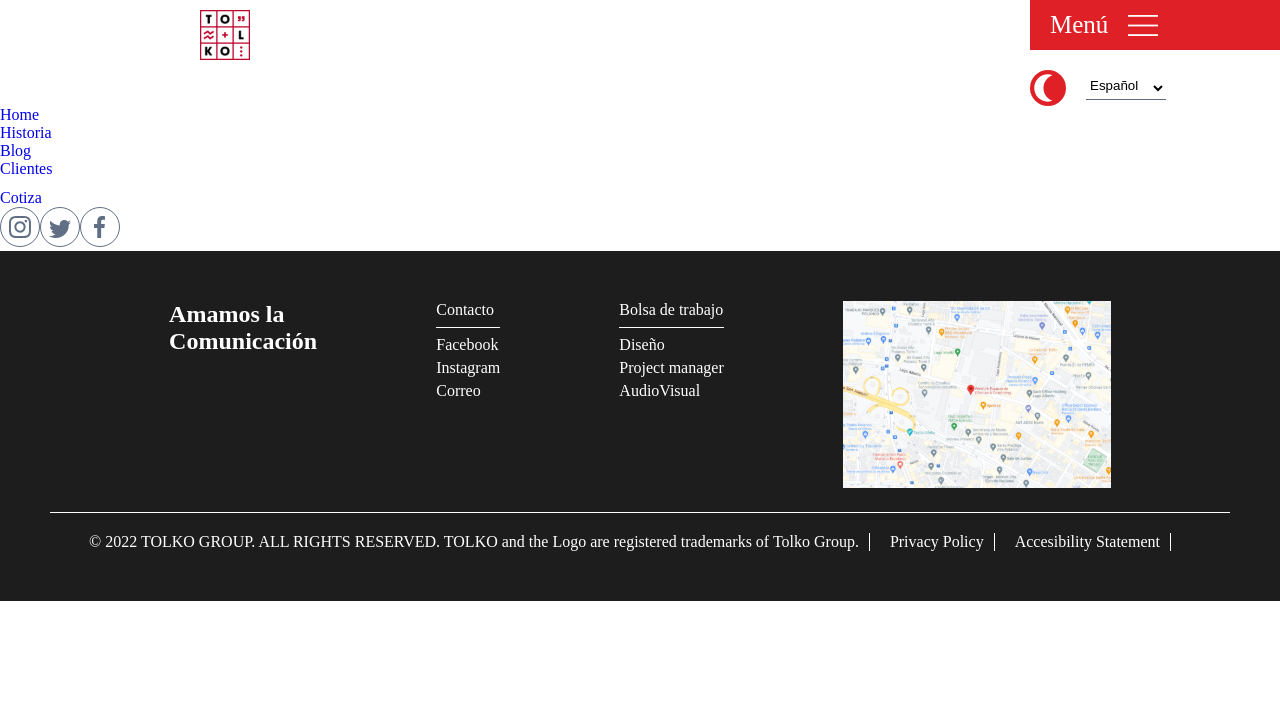
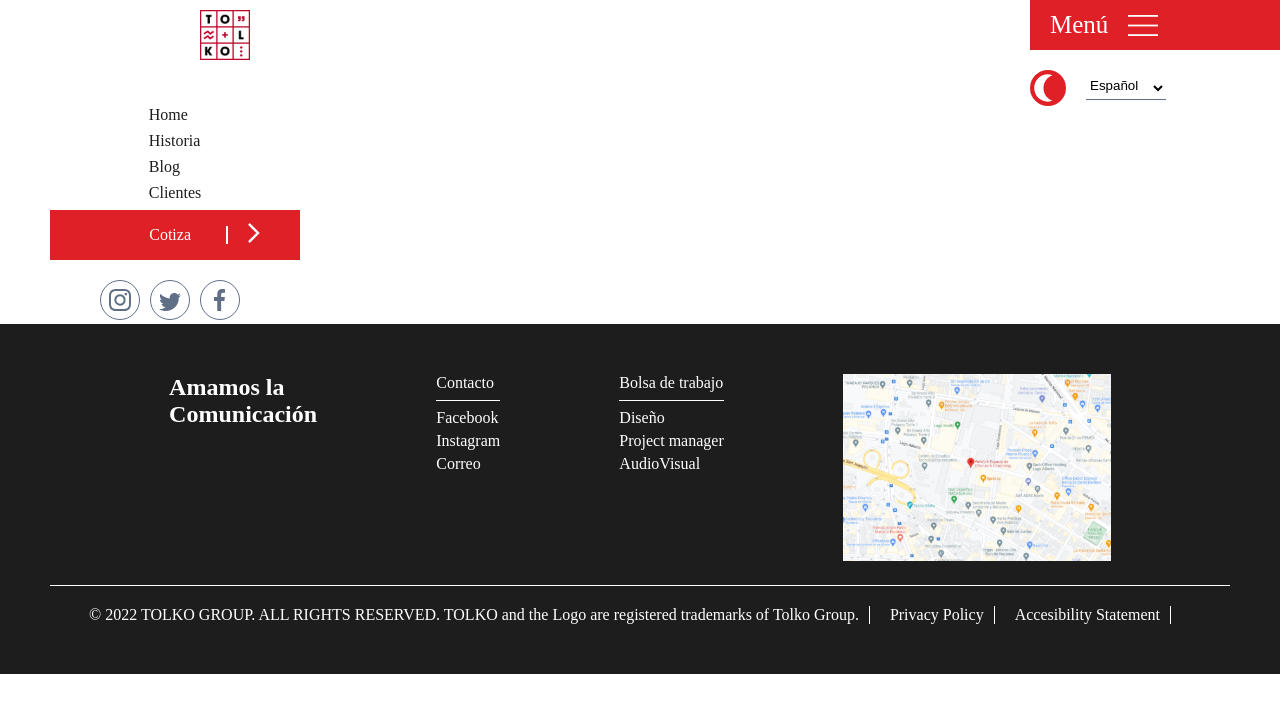
Before and after one commit to msandovalv2022/tolko, a React (Create React App) app: page / in a window 1280 px wide. Shown: the top 712 px of the page. Built offline with nearby package versions, Linux system fonts and the light colour scheme.

Commit message:
NEW FEATURE: se crea Sidebar

```diff
--- a/src/components/links.jsx
+++ b/src/components/links.jsx
@@ -1,12 +1,12 @@
 const Link = (props) =>{
     return(
-        <a target={"_blank"} rel={"noopenner"} href={props.link}>{props.text}</a>
+        <a className="link" target={"_blank"} rel={"noopenner"} href={props.link}>{props.text}</a>
     )
 }
 
 const LinkImg = (props) =>{
     return(
-        <a target={"_blank"} rel={"noopenner"} href={props.link}><img src={props.img} alt="" /></a>
+        <a className={props.class} target={"_blank"} rel={"noopenner"} href={props.link}><img src={props.img} alt="" /></a>
     )
 }
 
--- a/src/components/sidebar.jsx
+++ b/src/components/sidebar.jsx
@@ -1,6 +1,6 @@
-
-import {Link, LinkImg} from "./links";
+import { Link, LinkImg } from "./links";
 import arrowRight from "../assets/img/arrowRight.svg";
+import verticalLine from "../assets/img/verticalLine.svg";
 // import verticalLine from '../../assets/img/verticalLine.svg';
 import instagram from "../assets/img/instagram.svg";
 import twitter from "../assets/img/twitter.svg";
@@ -9,24 +9,34 @@ import facebook from "../assets/img/facebook.svg";
 const Sidebar = () => {
   return (
     <section className="sidebar">
-      <div className="sidebar__links">
+      <div className="sidebar__itemsContainer">
+        <div className="sidebar__itemsContainer--links">
           <ul>
-          <li><Link link="#" text="Home"/></li>
-          <li><Link link="#" text="Historia"/></li>
-          <li><Link link="#" text="Blog"/></li>
-          <li><Link link="#" text="Clientes"/></li>
+            <li>
+              <Link link="#" text="Home" />
+            </li>
+            <li>
+              <Link link="#" text="Historia" />
+            </li>
+            <li>
+              <Link link="#" text="Blog" />
+            </li>
+            <li>
+              <Link link="#" text="Clientes" />
+            </li>
           </ul>
         </div>
 
-      <div className="sidebar__cotiza">
-        <Link link="#" text="Cotiza"/>
-        <img src={arrowRight} alt="" />
+        <div className="sidebar__itemsContainer--cotiza">
+          <Link link="#" text="Cotiza" />
+          <LinkImg class="arrow" link="#" img={arrowRight} />
         </div>
 
-      <div className="sidebar__social">
+        <div className="sidebar__itemsContainer--social">
           <LinkImg link="#" img={instagram} />
           <LinkImg link="#" img={twitter} />
           <LinkImg link="#" img={facebook} />
+        </div>
       </div>
     </section>
   );
--- a/src/styles/layout/_sidebar.scss
+++ b/src/styles/layout/_sidebar.scss
@@ -0,0 +1,52 @@
+.sidebar{
+    display: flex;
+    justify-content: left;
+
+    &__itemsContainer{
+        display: flex;
+        flex-direction: column;
+        justify-content: center;
+        align-items: center;
+        margin-left: 50px   ;
+        &--links{
+            ul{
+                li{
+                    margin-bottom: 8px;
+                    a{
+                        color: $black;
+                    }
+                }
+            }
+        }
+        &--cotiza{
+            height: 50px;
+            width: 250px;
+            background-color: $red;
+            display: flex;
+            justify-content: flex-end;
+            align-items: center;
+            a, img{
+                margin-right: 20px;
+            }
+            .link{
+                color: $white;
+                border-right: solid 2px $white;
+                padding-right: 35px;
+            }
+            img{
+                height: 20px;
+            }
+        }
+
+        &--social{
+            margin-top: 20px;
+            display: flex;
+            justify-content: space-between;
+            align-items: center;
+            img{
+                height: 40px;
+                margin-right: 10px;
+            }
+        }
+    }
+}
```
Lines whose indentation alone changed are shown as unchanged.
